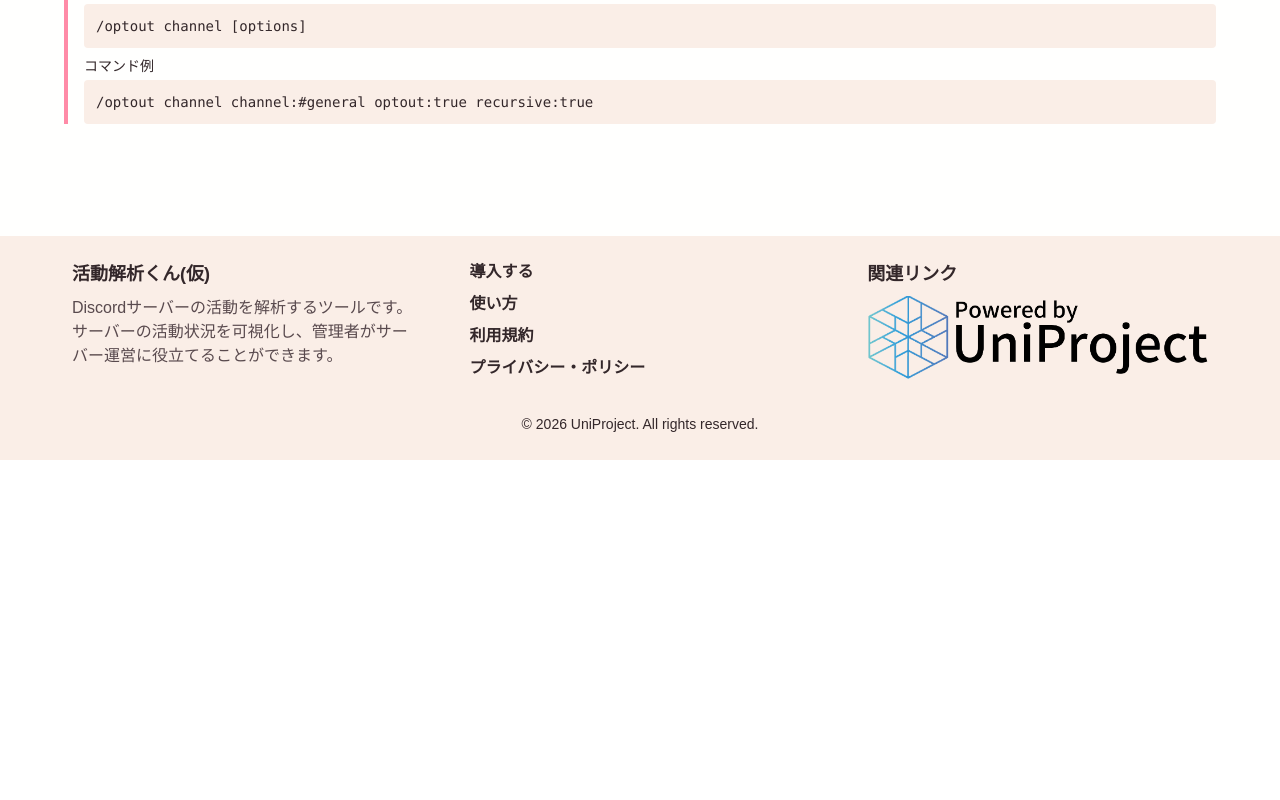
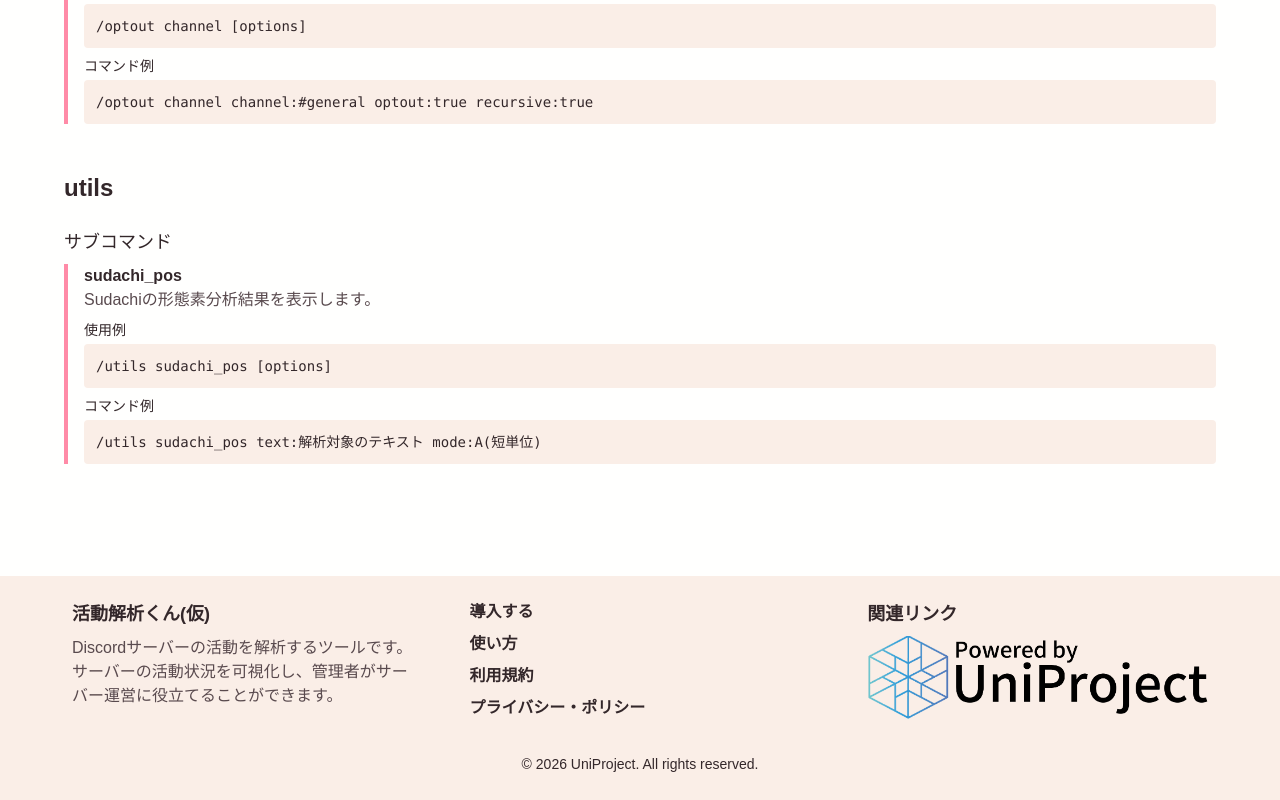
Before and after one commit to UniPro-tech/AnalyzeBotSite, a Next.js app: page /commands in a window 1280 px wide. Shown: the part 2152-2952 px from the top of the page. Before the commit the page ends 2612 px from the top, so only its background shows below. Built offline with nearby package versions, Linux system fonts and the light colour scheme.

Commit message:
utilsコマンドを追加し、Sudachiの形態素分析機能を実装

```diff
--- a/src/app/commands/page.tsx
+++ b/src/app/commands/page.tsx
@@ -69,6 +69,17 @@ const COMMAND_DATA: CommandData[] = [
         description: "チャンネルを解析対象から除外します。",
         usage: "/optout channel [options]",
         example: "/optout channel channel:#general optout:true recursive:true",
+      },
+    ],
+  },
+  {
+    name: "utils",
+    subCommands: [
+      {
+        name: "sudachi_pos",
+        description: "Sudachiの形態素分析結果を表示します。",
+        usage: "/utils sudachi_pos [options]",
+        example: "/utils sudachi_pos text:解析対象のテキスト mode:A(短単位)",
       },
     ],
   },
```
